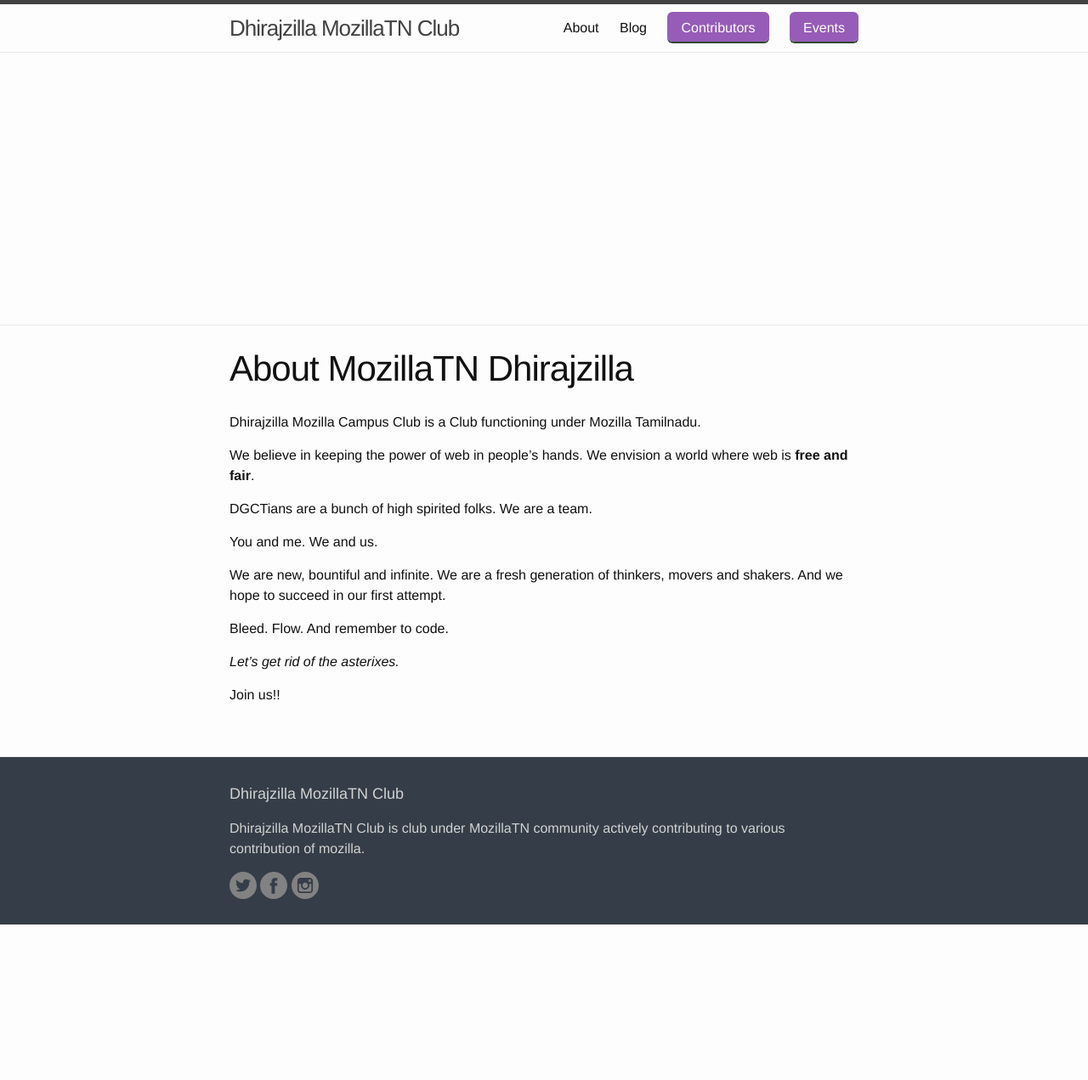
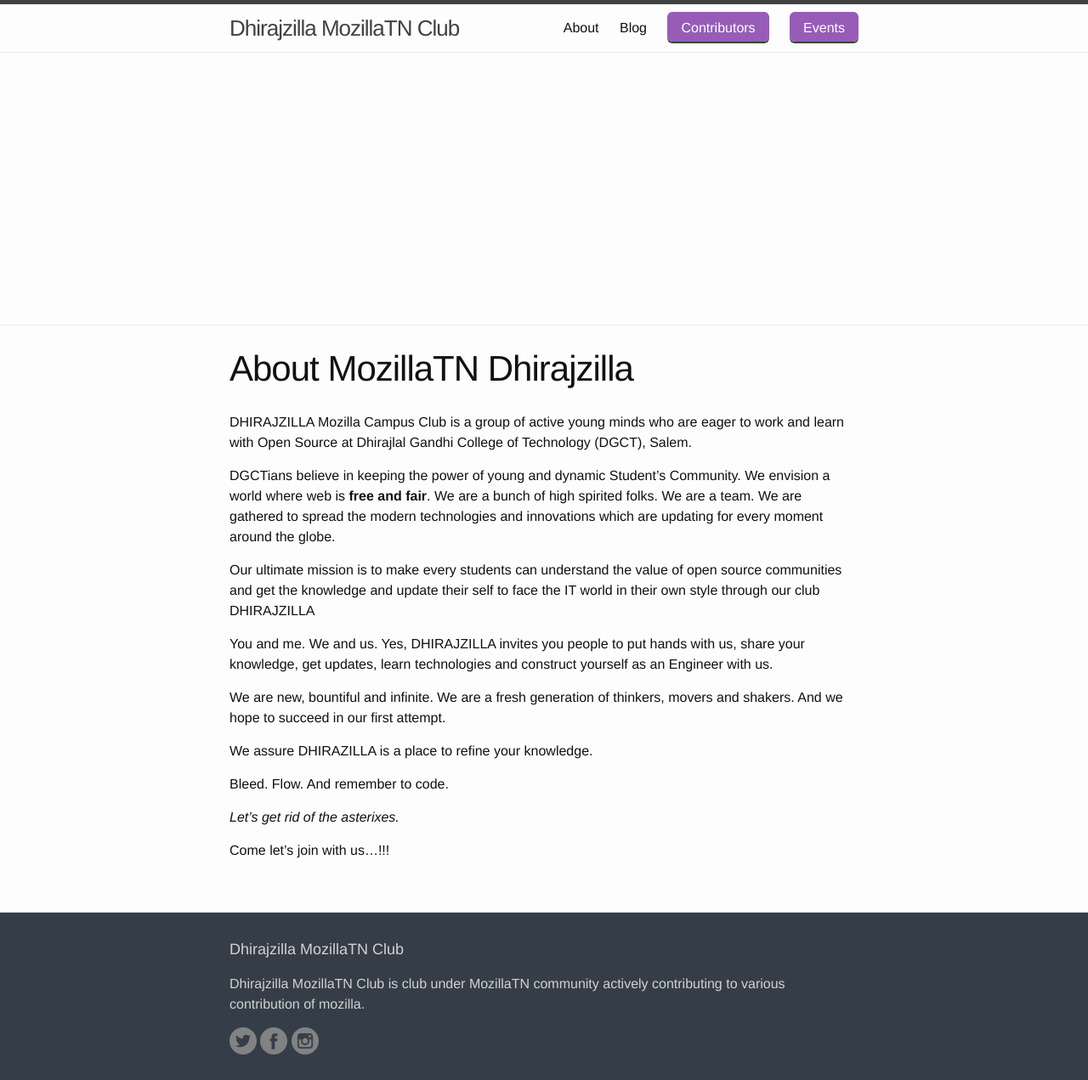
Before and after one commit to MozillaTN/Dhirajzilla, a Jekyll site: the page built from docs/about.md, in a window 1280 px wide. Shown: the whole page at 85% size. Built offline with Jekyll 4.4.1, drawn with Linux system fonts in a browser that asks for light colours; before the commit the page ends 1088 px from its top, so only the background shows below that.

Commit message:
Update about.md

```diff
--- a/docs/about.md
+++ b/docs/about.md
@@ -6,18 +6,21 @@
 cover: 'https://mozillatn.github.io/clubs/assets/mozilla-tn-bannerc.png'
 ---
 
-Dhirajzilla Mozilla Campus Club is a Club functioning under Mozilla Tamilnadu.
+DHIRAJZILLA Mozilla Campus Club is a group of active young minds who are eager to work and learn with Open Source at Dhirajlal Gandhi College of Technology (DGCT), Salem.
 
-We believe in keeping the power of web in people’s hands. We envision a world where web is **free and fair**.
+DGCTians believe in keeping the power of young and dynamic Student’s Community. We envision a world where web is **free and fair**.
+We are a bunch of high spirited folks. We are a team. We are gathered to spread the modern technologies and innovations which are updating for every moment around the globe.
 
-DGCTians are a bunch of high spirited folks. We are a team.
+Our ultimate mission is to make every students can understand the value of open source communities and get the knowledge and update their self to face the IT world in their own style through our club DHIRAJZILLA
 
-You and me. We and us.
+You and me. We and us. Yes, DHIRAJZILLA invites you people to put hands with us, share your knowledge, get updates, learn technologies and construct yourself as an Engineer with us.
 
 We are new, bountiful and infinite. We are a fresh generation of thinkers, movers and shakers. And we hope to succeed in our first attempt.
+
+We assure DHIRAZILLA is a place to refine your knowledge.
 
 Bleed. Flow. And remember to code.
 
 *Let’s get rid of the asterixes.*
 
-Join us!!
+Come let’s join with us…!!!
```
